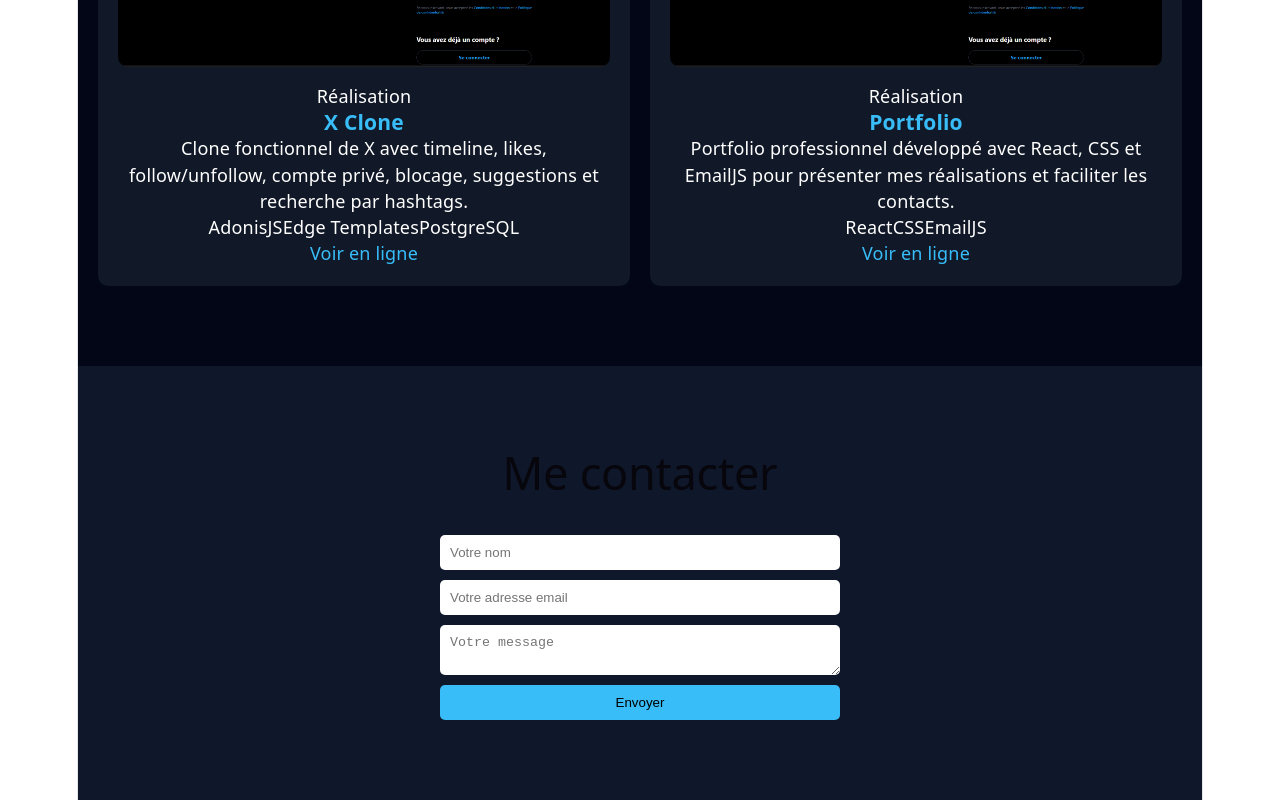
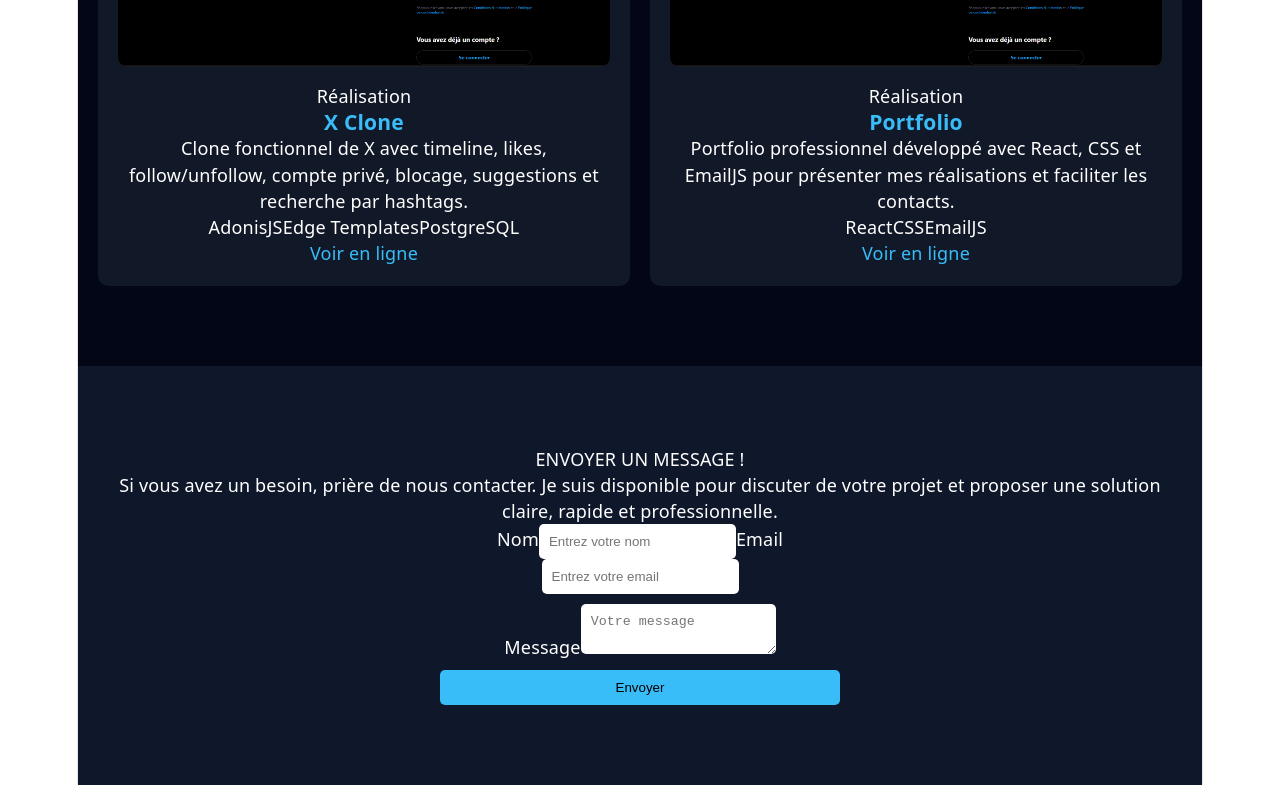
Before and after one commit to EddyMamba/portfolio, a React (Vite) app: page / in a window 1280 px wide. Shown: the part 2039-2839 px from the top of the page. Built offline with nearby package versions, Linux system fonts and the light colour scheme.

Commit message:
feat(contact): implement contact section with information links

```diff
--- a/src/Contact.jsx
+++ b/src/Contact.jsx
@@ -44,40 +44,61 @@ function Contact() {
 
   return (
     <section className="contact" id="contact">
-      <h2>Me contacter</h2>
+      <div className="contact-card">
+        <div className="contact-card-header">
+          <span className="section-tag">ENVOYER UN MESSAGE !</span>
+
+          <p className="contact-intro">
+            Si vous avez un besoin, prière de nous contacter. Je suis disponible pour discuter de votre projet
+            et proposer une solution claire, rapide et professionnelle.
+          </p>
+        </div>
 
         <form onSubmit={handleSubmit} className="contact-form">
+          <div className="contact-row">
+            <label className="contact-field">
+              <span>Nom</span>
               <input
                 type="text"
                 name="name"
-          placeholder="Votre nom"
+                placeholder="Entrez votre nom"
                 value={formData.name}
                 onChange={handleChange}
                 required
               />
+            </label>
 
+            <label className="contact-field">
+              <span>Email</span>
               <input
                 type="email"
                 name="email"
-          placeholder="Votre adresse email"
+                placeholder="Entrez votre email"
                 value={formData.email}
                 onChange={handleChange}
                 required
               />
+            </label>
+          </div>
 
+          <label className="contact-field contact-field--full">
+            <span>Message</span>
             <textarea
               name="message"
               placeholder="Votre message"
               value={formData.message}
               onChange={handleChange}
-          required //
+              required
             />
+          </label>
 
           <button type="submit">Envoyer</button>
         </form>
 
-      {/* Message de confirmation */}
-      {submitted && <p className="success" style={{color: 'green'}}>Message envoyé avec succès !</p>}
+        {submitted && (
+          <p className="success contact-success">Message envoyé avec succès !</p>
+        )}
+      </div>
     </section>
   );
 }
```
Lines whose indentation alone changed are shown as unchanged.
